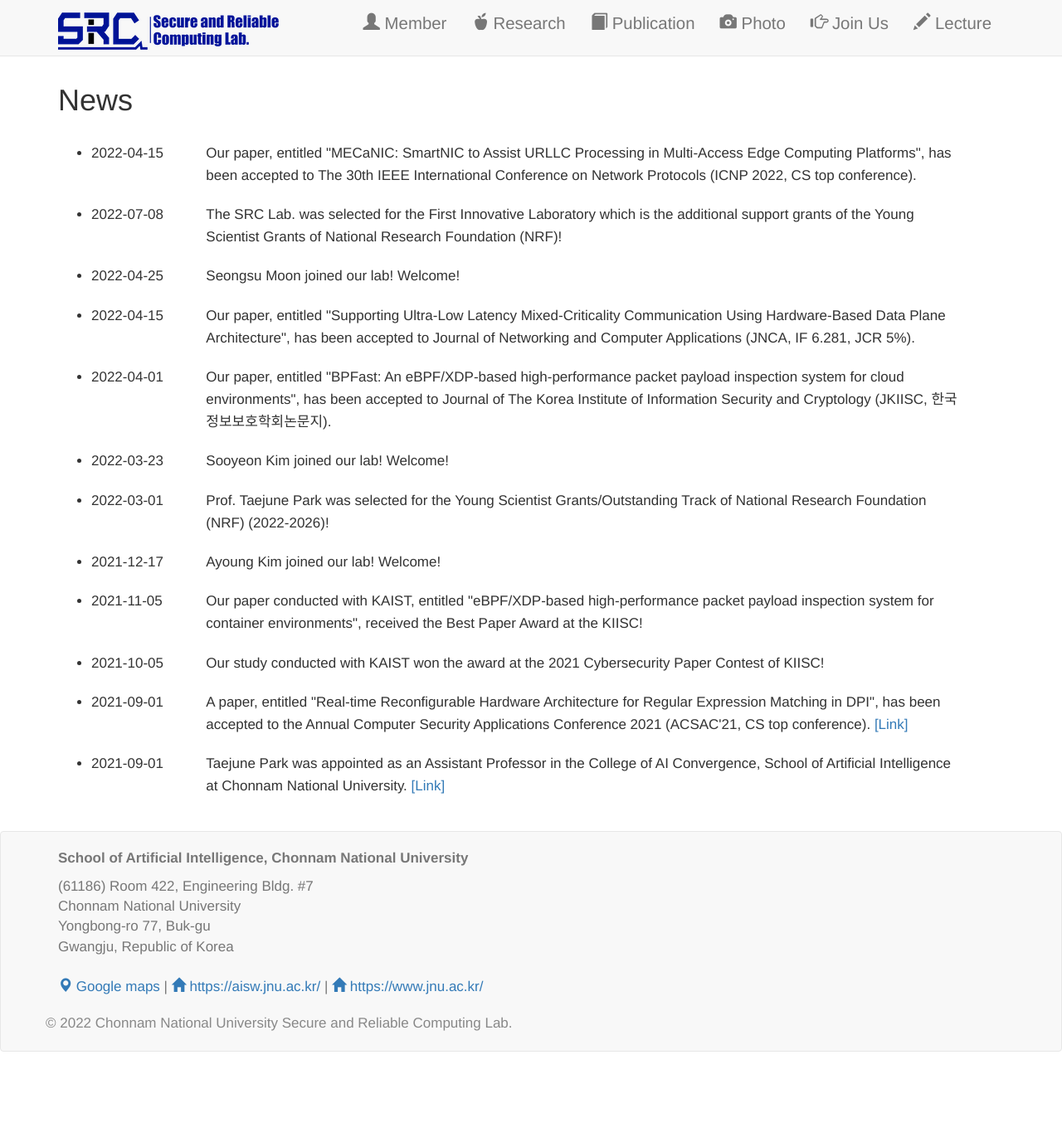
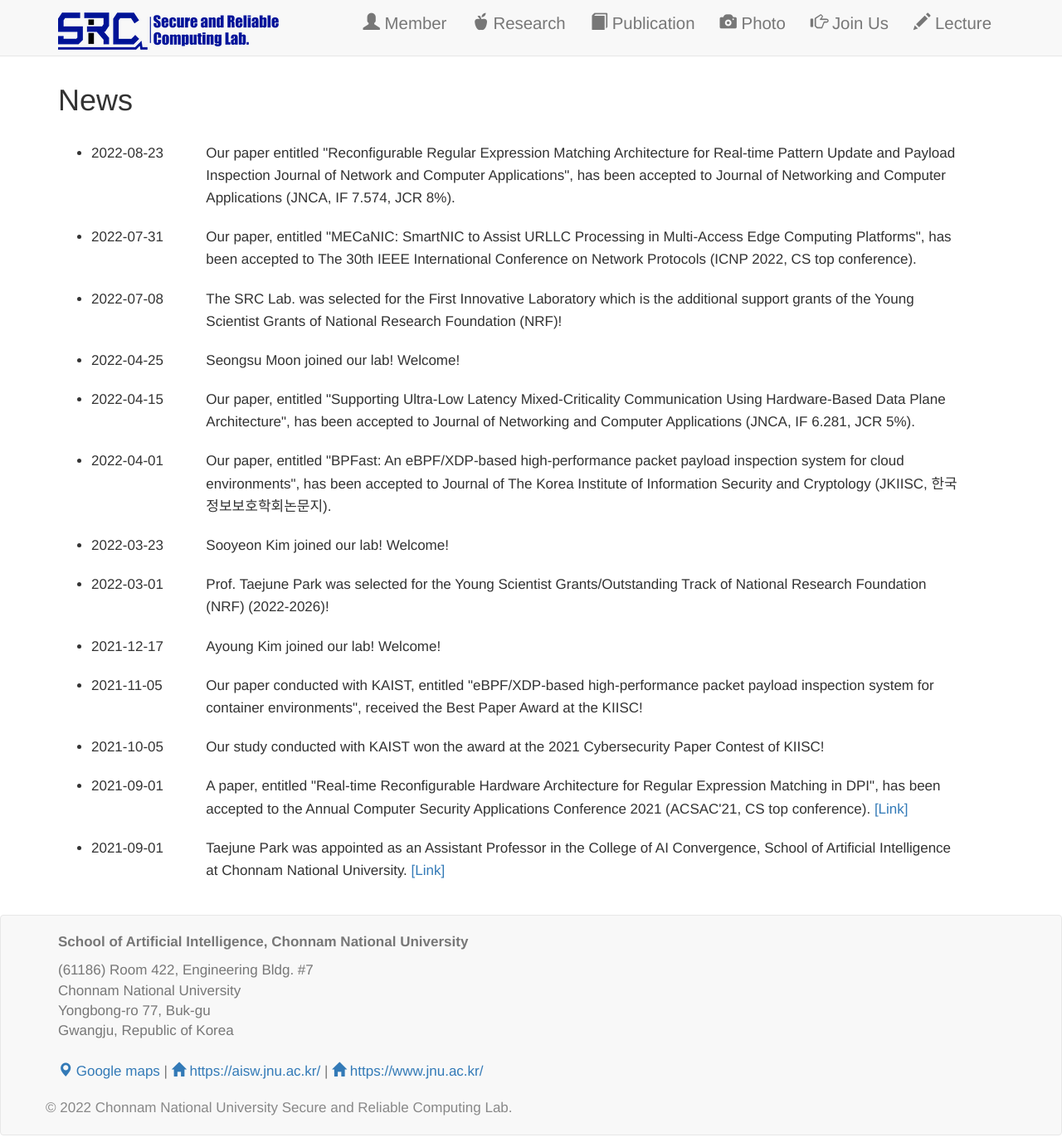
Before and after one commit to src-jnu/src-jnu.github.io, a Jekyll site: the page built from page/news.html, in a window 1280 px wide. Shown: the whole page at 83% size. Built offline with Jekyll 4.4.1, drawn with Linux system fonts in a browser that asks for light colours; nearby versions of some CDN libraries; a style sheet for code colours, icons or effects is not loaded; before the commit the page ends 1281 px from its top, so only the background shows below that.

Commit message:
Update news.yml

```diff
--- a/_data/news/news.yml
+++ b/_data/news/news.yml
@@ -1,6 +1,9 @@
 ---
+- title: Our paper entitled "Reconfigurable Regular Expression Matching Architecture for Real-time Pattern Update and Payload Inspection Journal of Network and Computer Applications", has been accepted to Journal of Networking and Computer Applications (JNCA, IF 7.574, JCR 8%).
+  date: 2022-08-23
+
 - title: Our paper, entitled "MECaNIC&#58; SmartNIC to Assist URLLC Processing in Multi-Access Edge Computing Platforms", has been accepted to The 30th IEEE International Conference on Network Protocols (ICNP 2022, CS top conference).
-  date: 2022-04-15
+  date: 2022-07-31
 
 - title: The SRC Lab. was selected for the First Innovative Laboratory which is the additional support grants of the Young Scientist Grants of National Research Foundation (NRF)!
   date: 2022-07-08
```
